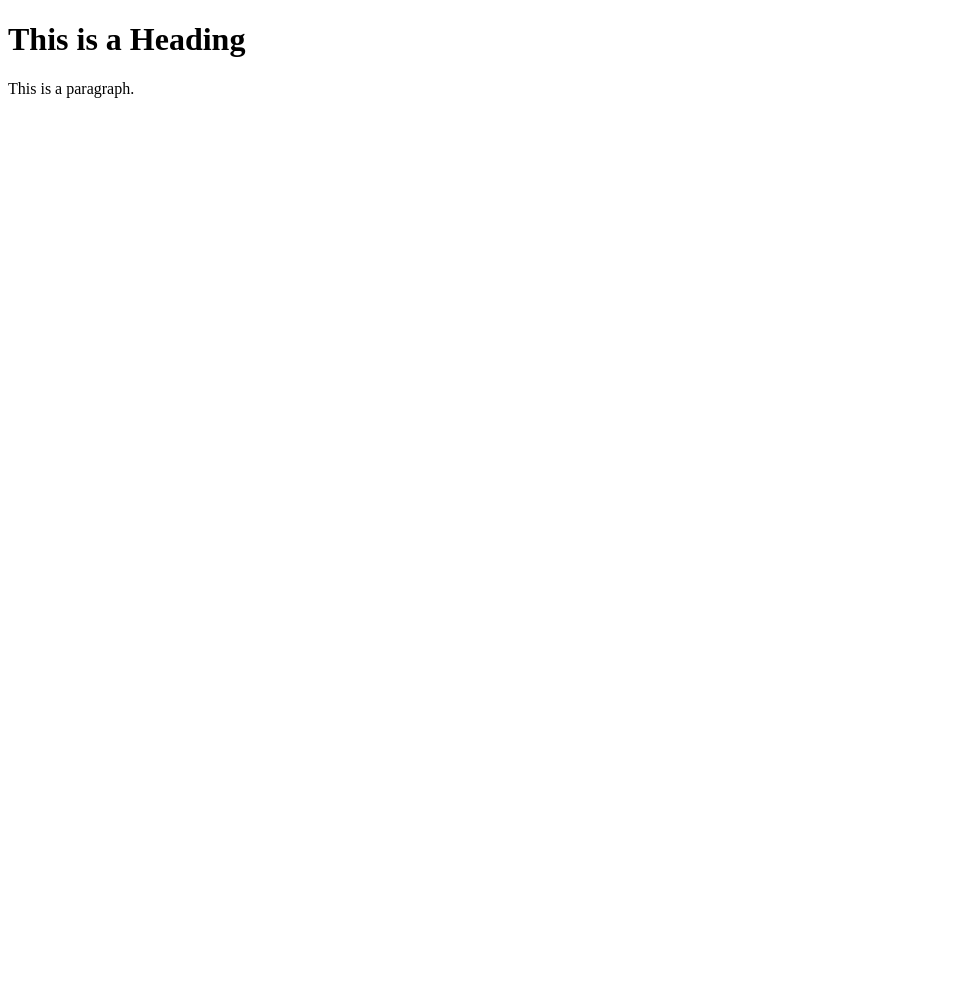
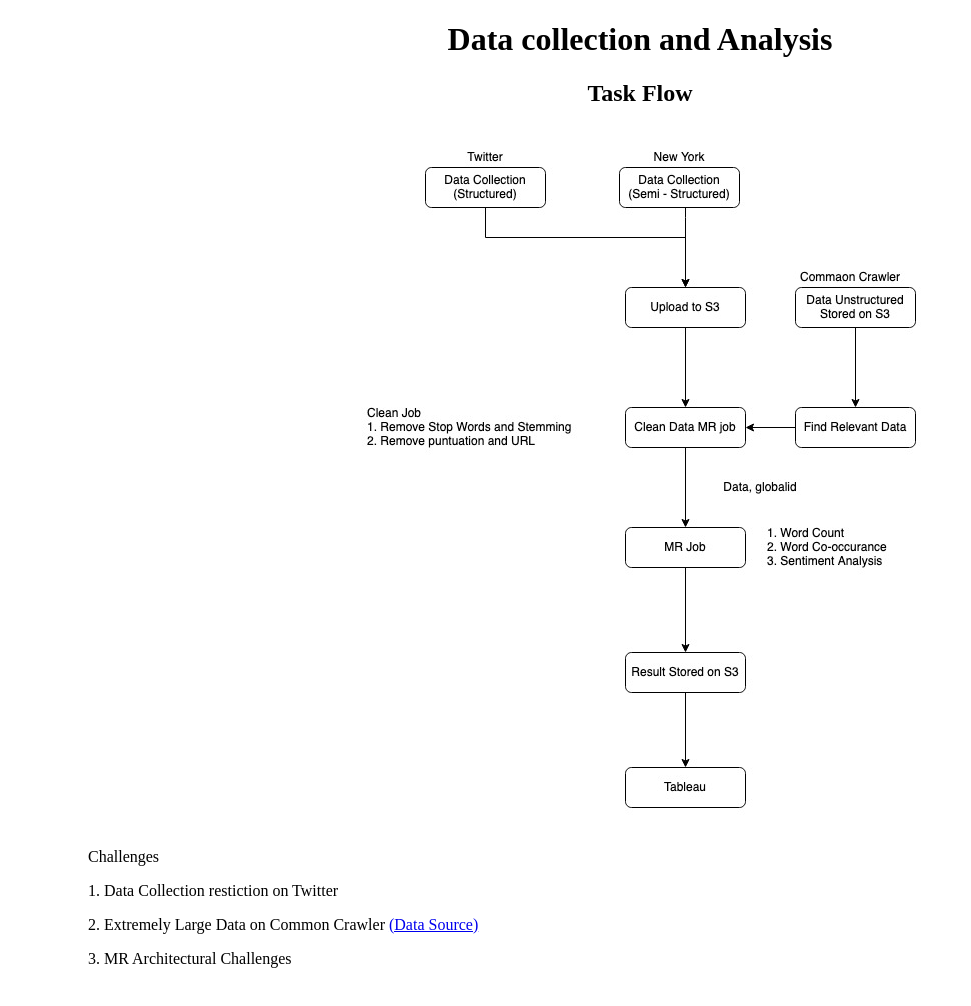
Before and after one commit to abhav/abhav.github.io, a plain HTML site: page MR.html in a window 1280 px wide. Shown: the whole page, without its empty margins (0-971 px from the left). Before the commit the page ends 800 px from the top, so only its background shows below. Drawn offline with Linux system fonts and the light colour scheme.

Commit message:
Project/MR

```diff
--- a/MR.html
+++ b/MR.html
@@ -1,12 +1,24 @@
 <!DOCTYPE html>
 <html>
 <head>
-<title>Page Title</title>
+<title>Data collection and Analysis</title>
 </head>
 <body>
+<div align="center">
+<h1>Data collection and Analysis</h1>
+<h2>Task Flow</h2>
+ <img src="images/MR.jpg">
 
-<h1>This is a Heading</h1>
-<p>This is a paragraph.</p>
-
+</div>
+<div>
+<p>
+<p style = "text-indent : 5em;">	Challenges <br />
+<p style = "text-indent : 5em;">1. Data Collection restiction on Twitter <br />
+<p style = "text-indent : 5em;">2. Extremely Large Data on Common Crawler
+<a href="https://registry.opendata.aws/commoncrawl/" class="btn btn-primary btn-learn">(Data Source) </a>
+ <br />
+<p style = "text-indent : 5em;">3. MR Architectural Challenges <br />
+<p><br />
+</div>
 </body>
 </html>
```
Also changed, not shown: images/MR.jpg (added).
